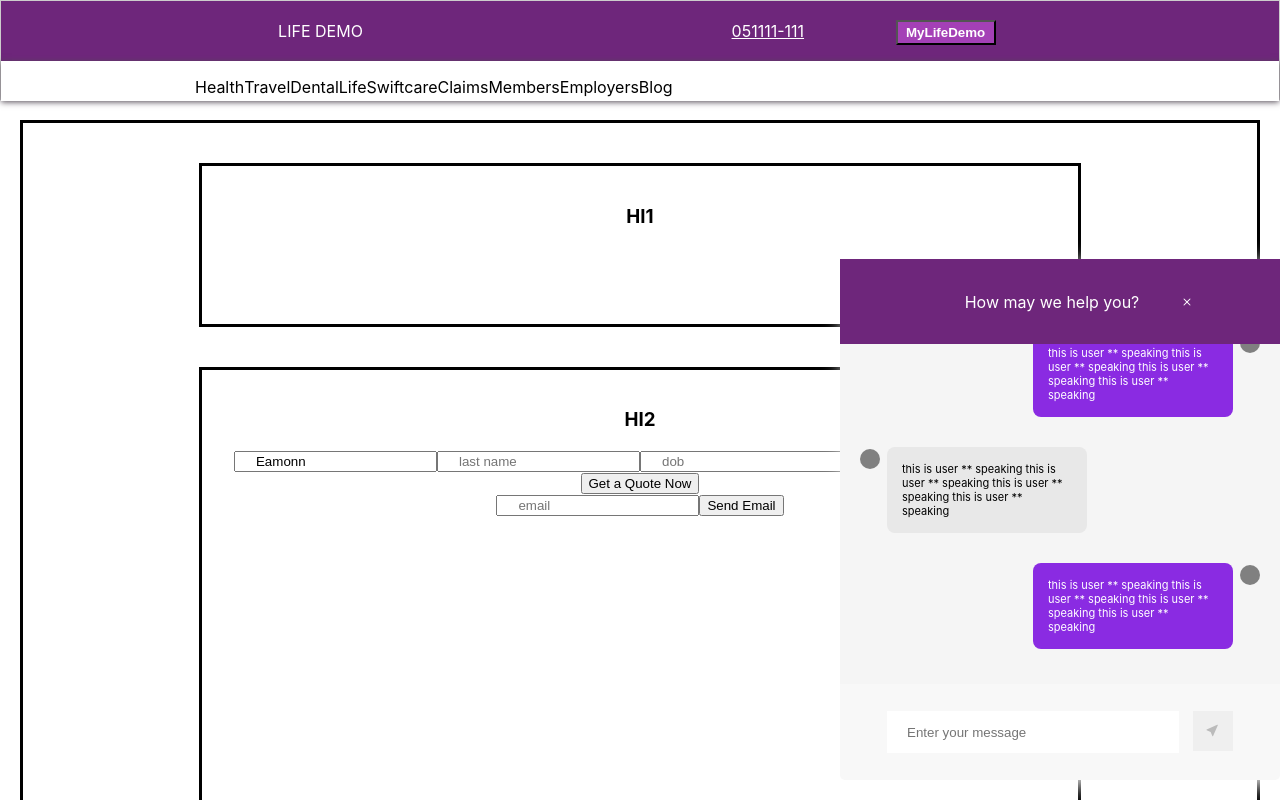
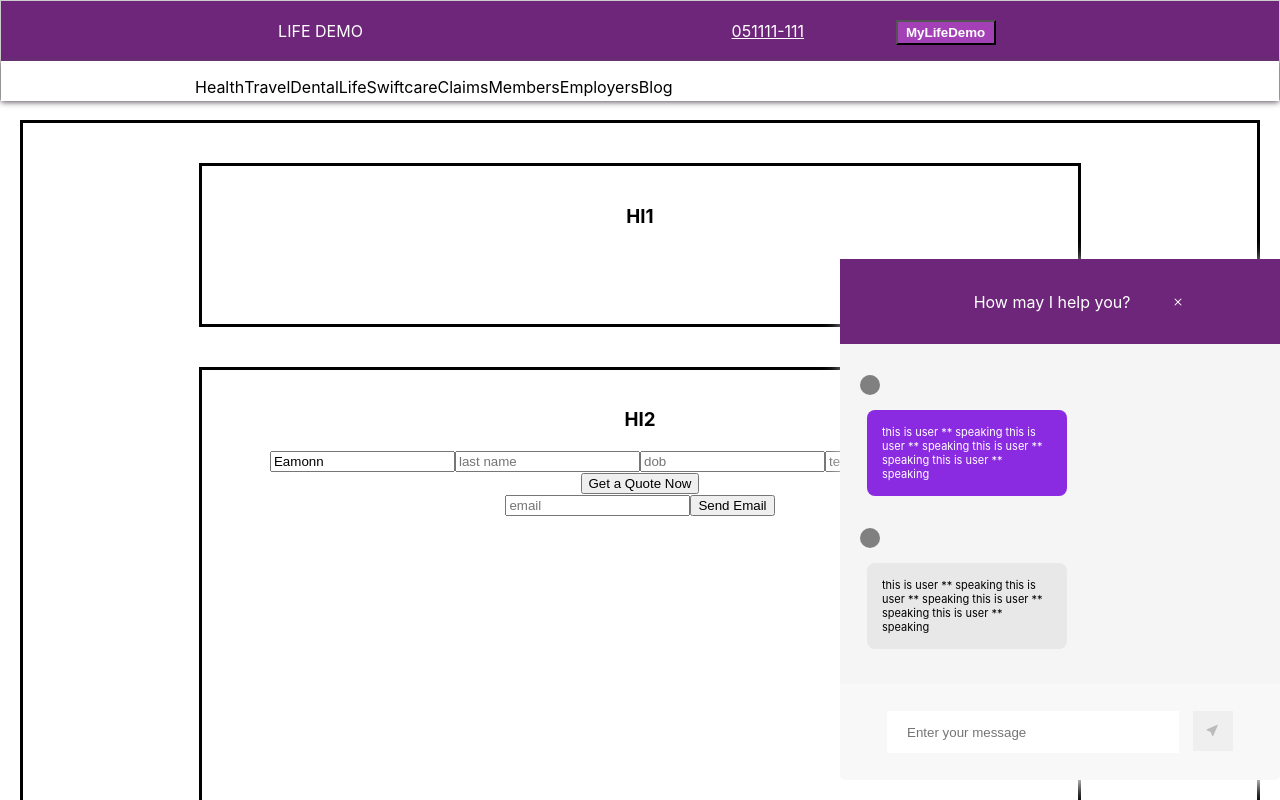
Before and after one commit to wangx6/ui_demo, a React (Create React App) app: page / in a window 1280 px wide. Both pictures are taken after a click on the element "Chat with us". Shown: the top 800 px of the page. Built offline with nearby package versions, Linux system fonts and the light colour scheme.

Commit message:
lqe-204-chatbox-interaction-with-user w/sass

```diff
--- a/package.json
+++ b/package.json
@@ -7,6 +7,7 @@
     "@testing-library/react": "^11.2.5",
     "@testing-library/user-event": "^12.8.3",
     "axios": "^0.21.1",
+    "node-sass": "^4.13.1",
     "react": "^17.0.1",
     "react-dom": "^17.0.1",
     "react-icons": "^4.2.0",
@@ -17,7 +18,8 @@
     "start": "react-scripts start",
     "build": "react-scripts build",
     "test": "react-scripts test",
-    "eject": "react-scripts eject"
+    "eject": "react-scripts eject",
+    "scss": "node-sass --watch scss -o css"
   },
   "eslintConfig": {
     "extends": [
--- a/src/App.js
+++ b/src/App.js
@@ -1,5 +1,6 @@
 import React from 'react'
 import './App.css';
+import './index.scss';
 
 // components
 import Header from './components/Header/Header';
--- a/src/components/WebChat/MessageGeneratorUtil.js
+++ b/src/components/WebChat/MessageGeneratorUtil.js
@@ -1,5 +1,5 @@
 export const messageHistoryGenerator = () => {
-  return Array(100).fill().map((e,i) => {
+  return Array(25).fill().map((e,i) => {
     return {
       id: Math.random().toString(32),
       user: `user${i % 2 === 0 ? "a" : "b"}`,
--- a/src/components/WebChat/WebChat.css
+++ b/src/components/WebChat/WebChat.css
@@ -1,6 +1,4 @@
-.webchat-container{
-  display: flex;
-  flex-direction: column;
+.lqe-wct{
   position: fixed;
   right: 0;
   bottom: 0;
@@ -8,58 +6,54 @@
   box-shadow: 5px 5px 20px #fff;
 }
 
-.webchat-panel-inner{
+.lqe-wct__main__toggle--hide{
+  display: none;
+}
+
+.lqe-wct__main__toggle--show{
+  display: flex;
   flex-direction: column;
 }
 
-.webchat-bar, .webchat-open__btn{
+.lqe-wct__main__hdr, .lqe-wct__open-btn{
   height: 45px;
-  display: flex;
-  flex-direction: row;
   align-items: center;
   justify-content: center;
   background-color:#6e267b;
   padding: 40px;
 }
 
-.webchat-bar-spacing, .webchat-btn-spacing{
+.lqe-wct__main__hdr{
+  display: flex;
+}
+
+.lqe-wct__main__hdr_text_s, .lqe-wct__btn_s{
   padding: 40px;
 }
 
-.webchat-window{
+.lqe-wct__main__mess-list{
   flex-direction: column;
   background-color: WhiteSmoke;
   height: 300px;
   overflow-y: auto;
 }
 
-.webchat-window, .webchat-bar, .webchat-open__btn, .webchat-message-submit{
+.lqe-wct__main__mess-list, .lqe-wct__main__hdr, .lqe-wct__open-btn, .lqe-wct__message__input__wrap{
   width: 400px;
   padding: 20px;
-  margin-left: auto;
   color: white;
-  flex-basis: auto;
 }
 
-.webchat-message-submit{
+.lqe-wct__message__input__wrap{
   justify-content: center;
   padding-bottom: 20px;
   padding-top: 20px;
   background-color: #F8F8F8;
-  flex-basis: auto;
   border-bottom-right-radius: 5px;
   border-bottom-left-radius: 5px;
 }
 
-.webchat-toggle--hide{
-  display: none;
-}
-
-.webchat-toggle--show{
-  display: flex;
-}
-
-.webchat-chatbubble-usera, .webchat-chatbubble-userb{
+.lqe-wct__chatbubble__usera, .lqe-wct__chatbubble__userb{
   border: none;
   border-radius: 8px;
   padding: 15px;
@@ -72,47 +66,47 @@
   text-align: left;
 }
 
-.webchat-chatbubble-usera{
+.lqe-wct__chatbubble__usera{
   background: #E8E8E8;
   color: black;
 }
 
-.webchat-chatbubble-userb{
+.lqe-wct__chatbubble__userb{
   background: blueviolet;
   color: white;
   align-items: center;
   display: flex;
 }
 
-.webchat-message-usera{
+.lqe-wct__message__usera{
   align-self: flex-start;
   flex-direction: row;
 }
 
-.webchat-message-userb{
+.lqe-wct__message__userb{
   align-self: flex-end;
   flex-direction: row-reverse;
 }
 
-.webchat-message-usera, .webchat-message-userb{
+.lqe-wct__message__usera, .lqe-wct__message__userb{
   display: flex;
 }
 
-.message-input, .message-submit__btn{
+.lqe-wct__message__input, .lqe-wct__message__submit-btn{
   border: 0px none;
   height: 40px;
   margin: 7px;
 }
 
-.message-input{
+.lqe-wct__message__input{
   width: 270px;
 }
 
-.message-submit__btn{
+.lqe-wct__message__submit-btn{
   width: 40px;
 }
 
-.webchat-dot{
+.lqe-wct__message__dot{
   height: 20px;
   width: 20px;
   background-color: #808080;
@@ -121,11 +115,11 @@
   margin-top: 17px;
 }
 
-input{
+.lqe-wct__message__input_s{
   text-align:left;
   padding-left: 20px;
 }
 
-.send-message {
+.lqe-wct__message__cursor {
   color: #bbb;
 }
--- a/src/components/WebChat/WebChat.js
+++ b/src/components/WebChat/WebChat.js
@@ -1,8 +1,6 @@
 import React, { useState, useEffect, useRef } from "react";
 import { BsX, BsCursorFill } from "react-icons/bs";
 import { messageHistoryGenerator } from "./MessageGeneratorUtil";
-
-import "./WebChat.css";
 
 const history = {
   messages: messageHistoryGenerator(),
@@ -59,44 +57,45 @@ export default function WebChat() {
 
   return (
 
-    <div className="webchat-container">
+    <div className="lqe-wct">
 
-      <div className={`webchat-panel-inner webchat-toggle--${isChatBoxVisible ? "show" : "hide"}`}>
+      <div className={`lqe-wct__main lqe-wct__main__toggle--${isChatBoxVisible ? "show" : "hide"}`}>
 
-        <div className="webchat-bar">
-          <p className="webchat-bar-spacing">How may we help you?</p>
+        <div className="lqe-wct__main__hdr">
+          <p className="lqe-wct__main__hdr_text_s">How may I help you?
+          </p>
           <BsX onClick={onClickToggleChatBox}></BsX>
         </div>
 
-        <div id="webchat-window" ref={chatBox} className="webchat-window">
+        <div ref={chatBox} className="lqe-wct__main__mess-list">
           {chatHistory.map((chat) => (
-            <div key={chat.id} className={`webchat-message-${chat.user}`}>
-              <div className="webchat-dot"></div>
-              <div className={`webchat-chatbubble-${chat.user}`}>
+            <div key={chat.id} className={`lqe-wct__message__${chat.user}`}>
+              <div className="lqe-wct__message__dot"></div>
+              <div className={`lqe-wct__chatbubble__${chat.user}`}>
                 {chat.message}
               </div>
             </div>
           ))}
         </div>
 
-        <div className="webchat-message-submit">
+        <div className="lqe-wct__message__input__wrap">
           <input
             onChange={onChangeMessage}
             onKeyUp={onKeyUpInput} value={message}
-            className="message-input"
+            className="lqe-wct__message__input lqe-wct__message__input_s"
             value={message}
             placeholder="Enter your message"
           />
-          <button onClick={onClickAddMessage} className="message-submit__btn">
-            <BsCursorFill className="send-message"></BsCursorFill>
+          <button onClick={onClickAddMessage} className="lqe-wct__message__submit-btn">
+            <BsCursorFill className="lqe-wct__message__cursor"></BsCursorFill>
           </button>
         </div>
 
 
       </div>
 
-      <div className={`webchat-open__btn webchat-toggle--${isChatBoxVisible ? "hide" : "show"}`}>
-        <p className="webchat-btn-spacing" onClick={onClickToggleChatBox}>
+      <div className={`lqe-wct__open-btn lqe-wct__main__toggle--${isChatBoxVisible ? "hide" : "show"}`}>
+        <p className="lqe-wct__btn_s" onClick={onClickToggleChatBox}>
           Chat with us
         </p>
       </div>
--- /dev/null
+++ b/src/index.scss
@@ -0,0 +1 @@
+@import "./styles/components/webchat"
--- /dev/null
+++ b/src/styles/common/_global.scss
@@ -0,0 +1,3 @@
+$bgcolor: lightblue;
+$textcolor: darkblue;
+$fontsize: 18px;
--- /dev/null
+++ b/src/styles/components/_webchat.scss
@@ -0,0 +1,138 @@
+@import "../common/global";
+
+.lqe-wct{
+  position: fixed;
+  right: 0;
+  bottom: 0;
+  bottom: 20px;
+  box-shadow: 5px 5px 20px #fff;
+
+  &__main__toggle--hide{
+    display: none;
+  }
+
+  &__main__toggle--show{
+    display: flex;
+    flex-direction: column;
+  }
+
+  &__main__hdr,
+  &__open-btn{
+    height: 45px;
+    align-items: center;
+    justify-content: center;
+    background-color: #6e267b;
+    padding: 40px;
+  }
+
+  &__main__hdr{
+    display: flex;
+  }
+
+  &__main__hdr_text_s,
+  &__btn_s{
+    padding: 40px;
+  }
+
+  &__main__mess-list,
+  &__main__hdr,
+  &__open-btn,
+  &__message__input__wrap{
+    width: 400px;
+    padding: 20px;
+    color: white;
+  }
+
+  &__main__mess-list{
+    display: flex;
+    flex-direction: column;
+    background-color: WhiteSmoke;
+    height: 300px;
+    overflow-y: auto;
+
+    // Chat User A & B
+    &.message__usera{
+      display: flex;
+      align-self: flex-start;
+      flex-direction: row;
+    }
+
+    &.message__userb{
+      display: flex;
+      align-self: flex-end;
+      flex-direction: row-reverse;
+    }
+
+  }
+
+  &__message__input__wrap{
+    justify-content: center;
+    padding-bottom: 20px;
+    padding-top: 20px;
+    background-color: #f8f8f8;
+    border-bottom-right-radius: 5px;
+    border-bottom-left-radius: 5px;
+  }
+
+
+  &__chatbubble__usera,
+  &__chatbubble__userb{
+    border: none;
+    border-radius: 8px;
+    padding: 15px;
+    width: 170px;
+    min-height: 10px;
+    max-height: fit-content;
+    margin: 15px 7px 15px 7px;
+    overflow-wrap: anywhere;
+    font-size: 11px;
+    text-align: left;
+  }
+
+  &__chatbubble__usera{
+    background: #e8e8e8;
+    color: black;
+  }
+
+  &__chatbubble__userb{
+    background: blueviolet;
+    color: white;
+    align-items: center;
+    display: flex;
+  }
+
+  //// Message Input
+  &__message__input,
+  &__message__submit-btn{
+    border: 0px none;
+    height: 40px;
+    margin: 7px;
+  }
+
+  &__message__input{
+    width: 270px;
+  }
+
+  &__message__submit-btn{
+    width: 40px;
+  }
+
+  &__message__dot{
+    height: 20px;
+    width: 20px;
+    background-color: #808080;
+    border-radius: 50%;
+    display: flex;
+    margin-top: 17px;
+  }
+
+  &__message__input_s{
+    text-align: left;
+    padding-left: 20px;
+  }
+
+  &__message__cursor{
+    color: #bbb;
+  }
+
+}
```
Also changed, not shown: src/styles/common/_mixins.scss (added), 2 other files (tests, documents, lock files or other folders).
